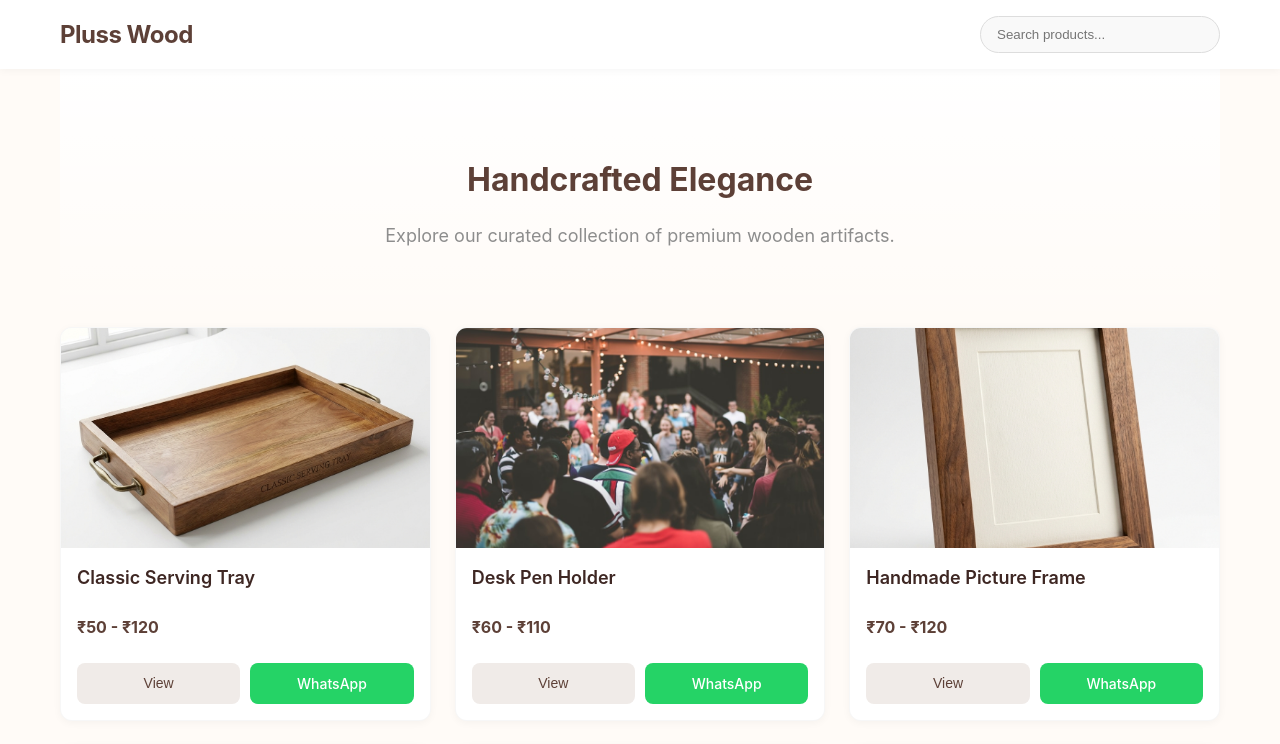
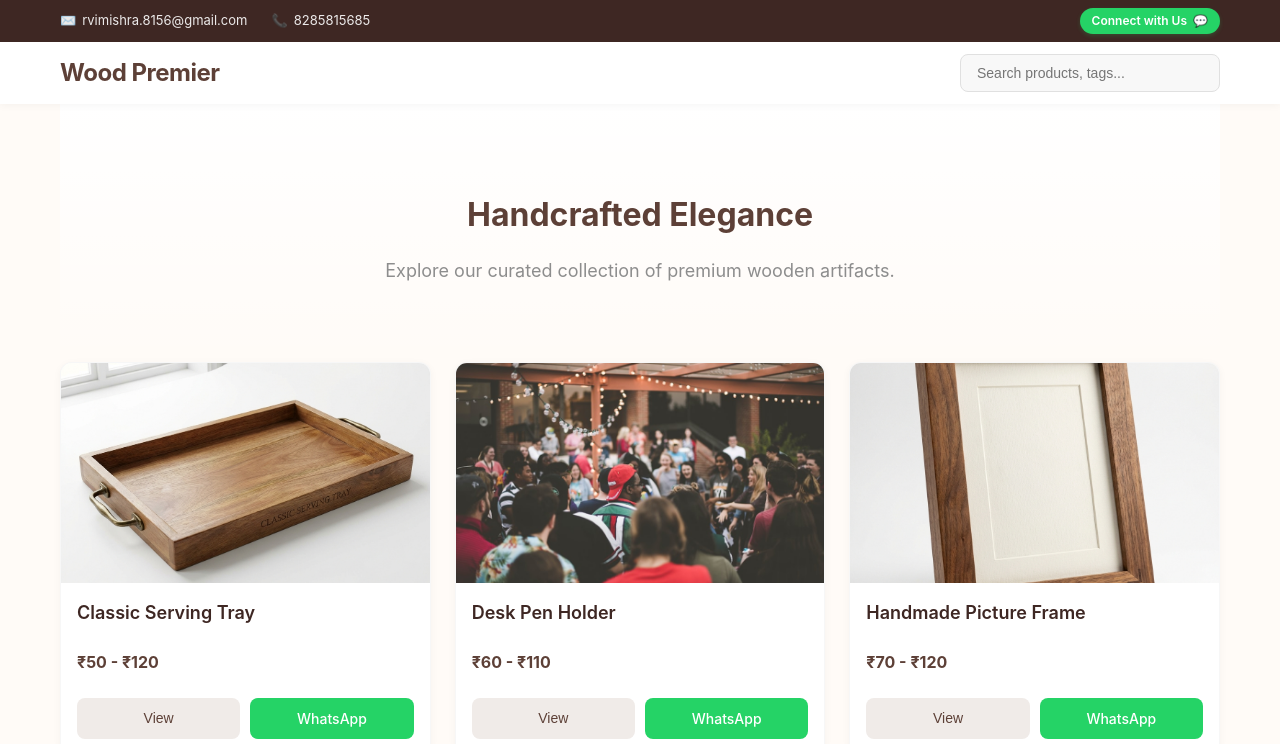
Before and after one commit to rvimishra8156-art/Test, a Next.js app: page / in a window 1280 px wide. Shown: the top 744 px of the page. Built offline with nearby package versions, Linux system fonts and the light colour scheme.

Commit message:
updated config for personal details

```diff
--- /dev/null
+++ b/components/Header.tsx
@@ -0,0 +1,62 @@
+import React, { useState } from 'react';
+import Link from 'next/link';
+import config from '../config.json';
+import Image from 'next/image';
+
+interface HeaderProps {
+    onSearch?: (query: string) => void;
+}
+
+export default function Header({ onSearch }: HeaderProps) {
+    const [q, setQ] = useState("");
+
+    const handleSearch = (e: React.ChangeEvent<HTMLInputElement>) => {
+        const val = e.target.value;
+        setQ(val);
+        if (onSearch) onSearch(val);
+    };
+
+    const whatsappInternational = config.company.whatsapp_international || config.company.phone.replace(/\D/g, '');
+    const whatsappUrl = `https://wa.me/${whatsappInternational}?text=${encodeURIComponent("Hi, I want to connect with Pluss Wood.")}`;
+
+    return (
+        <header className="site-header">
+            {/* Top Bar - Common for all pages */}
+            <div className="top-bar">
+                <div className="container top-bar-inner">
+                    <div className="contact-info">
+                        <span className="contact-item">
+                            <span className="icon">✉️</span> {config.company.email}
+                        </span>
+                        <span className="contact-item">
+                            <span className="icon">📞</span> {config.company.phone}
+                        </span>
+                    </div>
+                    <a href={whatsappUrl} target="_blank" rel="noreferrer" className="btn-connect">
+                        Connect with Us <span className="icon-wp">💬</span>
+                    </a>
+                </div>
+            </div>
+
+            {/* Main Navigation */}
+            <div className="main-nav">
+                <div className="container nav-inner">
+                    <div className="logo">
+                        <Link href="/" style={{ textDecoration: 'none' }}>
+                            <h1>{config.company.name}</h1>
+                        </Link>
+                    </div>
+                    <div className="search-bar">
+                        <input
+                            type="text"
+                            placeholder="Search products, tags..."
+                            value={q}
+                            onChange={handleSearch}
+                            aria-label="Search"
+                        />
+                    </div>
+                </div>
+            </div>
+        </header>
+    );
+}
--- a/components/ProductCard.tsx
+++ b/components/ProductCard.tsx
@@ -1,5 +1,6 @@
 import React from 'react';
 import { Product } from '../types';
+import config from '../config.json';
 
 import Image from 'next/image';
 
@@ -11,8 +12,9 @@ interface ProductCardProps {
 export default function ProductCard({ product, onClick }: ProductCardProps) {
     // Safe WhatsApp link generator
     const getWhatsAppLink = (name: string, sku: string) => {
+        const phone = config.company.whatsapp_international;
         const text = `Hi, I'm interested in the product: ${name} (SKU:${sku})`;
-        return `https://wa.me/919711842097?text=${encodeURIComponent(text)}`;
+        return `https://wa.me/${phone}?text=${encodeURIComponent(text)}`;
     };
 
     return (
--- a/components/ProductModal.tsx
+++ b/components/ProductModal.tsx
@@ -1,6 +1,7 @@
 import React, { useEffect, useState } from "react";
 import Image from "next/image";
 import { Product } from "../types";
+import config from "../config.json";
 
 interface ProductModalProps {
     product: Product;
@@ -22,6 +23,8 @@ export default function ProductModal({ product, onClose }: ProductModalProps) {
     useEffect(() => {
         setIndex(0);
     }, [product]);
+
+    const whatsappUrl = `https://wa.me/${config.company.whatsapp_international}?text=${encodeURIComponent(`Hi, I'm interested in the product: ${product.name} (SKU:${product.sku})`)}`;
 
     return (
         <div className="modal-overlay" onClick={onClose}>
@@ -73,7 +76,7 @@ export default function ProductModal({ product, onClose }: ProductModalProps) {
                         </p>
                         <a
                             className="whatsapp large"
-                            href={`https://wa.me/919711842097?text=${encodeURIComponent(`Hi, I'm interested in the product: ${product.name} (SKU:${product.sku})`)}`}
+                            href={whatsappUrl}
                             target="_blank"
                             rel="noreferrer"
                         >
--- a/config.json
+++ b/config.json
@@ -1,10 +1,10 @@
 {
   "company": {
-    "name": "Pluss Wood",
+    "name": "Wood Premier",
     "tagline": "Crafted Wood. Curated Living.",
-    "phone": "9711842097",
-    "whatsapp_international": "919711842097",
-    "email": "plussunilsingh@gmail.com",
+    "phone": "8285815685",
+    "whatsapp_international": "918285815685",
+    "email": "rvimishra.8156@gmail.com",
     "address": "New Delhi, India",
     "currency": "INR",
     "default_items_per_page": 9,
@@ -20,7 +20,7 @@
     "public_key": "REPLACE_WITH_YOUR_PUBLIC_KEY"
   },
   "seo": {
-    "site_title": "Pluss Wood — Premium Wooden Products",
+    "site_title": "Wood Premier — Premium Wooden Products",
     "site_description": "Premium handcrafted wooden goods — serving trays, pen holders, frames, small furniture and curated gifts."
   }
 }
--- a/pages/index.tsx
+++ b/pages/index.tsx
@@ -3,6 +3,7 @@ import { useState } from "react";
 import { GetStaticProps } from "next";
 import ProductList from "../components/ProductList";
 import ProductModal from "../components/ProductModal";
+import Header from "../components/Header"; // Import the new Header
 import { getProducts } from "../lib/data";
 import { Product } from "../types";
 
@@ -34,22 +35,8 @@ export default function Home({ products }: HomeProps) {
                 <meta name="viewport" content="width=device-width, initial-scale=1" />
             </Head>
 
-            <header className="site-header">
-                <div className="container">
-                    <div className="logo">
-                        <h1>Pluss Wood</h1>
-                    </div>
-                    <div className="search-bar">
-                        <input
-                            type="text"
-                            placeholder="Search products..."
-                            value={search}
-                            onChange={(e) => setSearch(e.target.value)}
-                            aria-label="Search"
-                        />
-                    </div>
-                </div>
-            </header>
+            {/* Shared Header with Top Bar */}
+            <Header onSearch={setSearch} />
 
             <main className="container main-content">
                 <div className="hero">
--- a/styles/globals.css
+++ b/styles/globals.css
@@ -1,17 +1,21 @@
 :root {
-  --bg: #fffbf7; /* Warmer, premium background */
-  --accent: #5d4037; /* Rich wood tone */
+  --bg: #fffbf7;
+  /* Warmer, premium background */
+  --accent: #5d4037;
+  /* Rich wood tone */
   --accent-light: #8d6e63;
   --text: #3e2723;
   --muted: #8d8d8d;
   --card-bg: #ffffff;
   --radius: 12px;
-  --shadow-sm: 0 2px 8px rgba(0,0,0,0.04);
-  --shadow-md: 0 8px 24px rgba(0,0,0,0.08);
+  --shadow-sm: 0 2px 8px rgba(0, 0, 0, 0.04);
+  --shadow-md: 0 8px 24px rgba(0, 0, 0, 0.08);
   --font-base: "Inter", system-ui, -apple-system, sans-serif;
 }
 
-* { box-sizing: border-box; }
+* {
+  box-sizing: border-box;
+}
 
 body {
   margin: 0;
@@ -28,34 +32,97 @@ body {
   position: sticky;
   top: 0;
   z-index: 100;
+  display: flex;
+  flex-direction: column;
 }
-.site-header .container {
+
+.top-bar {
+  background: var(--text);
+  /* Dark premium brown */
+  color: rgba(255, 255, 255, 0.9);
+  font-size: 13px;
+  padding: 8px 0;
+}
+
+.top-bar-inner {
   max-width: 1200px;
   margin: 0 auto;
-  padding: 16px 20px;
+  padding: 0 20px;
   display: flex;
   justify-content: space-between;
   align-items: center;
 }
+
+.contact-info {
+  display: flex;
+  gap: 24px;
+}
+
+.contact-item {
+  display: flex;
+  align-items: center;
+  gap: 6px;
+}
+
+.btn-connect {
+  background: #25d366;
+  color: #fff;
+  padding: 4px 12px;
+  border-radius: 99px;
+  /* Pill shape */
+  text-decoration: none;
+  font-weight: 600;
+  font-size: 12px;
+  display: flex;
+  align-items: center;
+  gap: 6px;
+  transition: all 0.2s;
+  box-shadow: 0 2px 4px rgba(37, 211, 102, 0.2);
+}
+
+.btn-connect:hover {
+  background: #1ebc57;
+  transform: translateY(-1px);
+  box-shadow: 0 4px 8px rgba(37, 211, 102, 0.3);
+}
+
+.main-nav {
+  padding: 12px 0;
+  background: #fff;
+}
+
+.nav-inner {
+  max-width: 1200px;
+  margin: 0 auto;
+  padding: 0 20px;
+  display: flex;
+  justify-content: space-between;
+  align-items: center;
+}
+
 .logo h1 {
   margin: 0;
   font-size: 24px;
   color: var(--accent);
   letter-spacing: -0.5px;
 }
+
 .search-bar input {
   padding: 10px 16px;
-  border-radius: 20px;
-  border: 1px solid #ddd;
-  background: #f9f9f9;
-  width: 240px;
+  border-radius: 8px;
+  /* Slightly squarer than before for modern look */
+  border: 1px solid #e0e0e0;
+  background: #f8f8f8;
+  width: 260px;
   transition: all 0.2s;
   outline: none;
+  font-size: 14px;
 }
+
 .search-bar input:focus {
   border-color: var(--accent-light);
   background: #fff;
-  box-shadow: 0 0 0 3px rgba(93, 64, 55, 0.1);
+  box-shadow: 0 0 0 3px rgba(93, 64, 55, 0.08);
 }
 
 /* Hero */
@@ -64,11 +131,13 @@ body {
   padding: 60px 20px;
   background: linear-gradient(180deg, #fff, transparent);
 }
+
 .hero h2 {
   font-size: 32px;
   margin-bottom: 8px;
   color: var(--accent);
 }
+
 .hero p {
   color: var(--muted);
   font-size: 18px;
@@ -80,9 +149,11 @@ body {
   margin: 0 auto;
   padding: 0 20px 60px;
 }
+
 .grid {
   display: grid;
-  grid-template-columns: repeat(auto-fill, minmax(280px, 1fr)); /* Wider cards */
+  grid-template-columns: repeat(auto-fill, minmax(280px, 1fr));
+  /* Wider cards */
   gap: 24px;
 }
 
@@ -93,10 +164,11 @@ body {
   box-shadow: var(--shadow-sm);
   transition: all 0.3s ease;
   overflow: hidden;
-  border: 1px solid rgba(0,0,0,0.03);
+  border: 1px solid rgba(0, 0, 0, 0.03);
   display: flex;
   flex-direction: column;
 }
+
 .product-card:hover {
   transform: translateY(-4px);
   box-shadow: var(--shadow-md);
@@ -109,11 +181,14 @@ body {
   cursor: pointer;
   background: #f0f0f0;
 }
+
 .product-image img {
   transition: transform 0.5s ease;
 }
+
 .product-card:hover .product-image img {
-  transform: scale(1.05); /* Subtle zoom */
+  transform: scale(1.05);
+  /* Subtle zoom */
 }
 
 .product-body {
@@ -123,23 +198,28 @@ body {
   gap: 8px;
   flex: 1;
 }
+
 .product-body h3 {
   margin: 0;
   font-size: 18px;
   font-weight: 600;
   color: var(--text);
 }
+
 .price {
   font-size: 16px;
   color: var(--accent);
   font-weight: 700;
 }
+
 .actions {
   margin-top: auto;
   display: flex;
   gap: 10px;
 }
-.btn-details, .btn-whatsapp {
+
+.btn-details,
+.btn-whatsapp {
   flex: 1;
   padding: 10px;
   border-radius: 8px;
@@ -151,17 +231,21 @@ body {
   border: none;
   transition: background 0.2s;
 }
+
 .btn-details {
   background: #f0ebe8;
   color: var(--accent);
 }
+
 .btn-details:hover {
   background: #e4dad6;
 }
+
 .btn-whatsapp {
   background: #25d366;
   color: white;
 }
+
 .btn-whatsapp:hover {
   background: #1ebc57;
 }
@@ -173,6 +257,7 @@ body {
   justify-content: center;
   gap: 8px;
 }
+
 .pagination button {
   padding: 8px 14px;
   border: 1px solid #ddd;
@@ -183,15 +268,18 @@ body {
   font-weight: 500;
   transition: all 0.2s;
 }
+
 .pagination button:hover:not(:disabled) {
   border-color: var(--accent);
   color: var(--accent);
 }
+
 .pagination button.active {
   background: var(--accent);
   color: #fff;
   border-color: var(--accent);
 }
+
 .pagination button:disabled {
   opacity: 0.5;
   cursor: not-allowed;
@@ -201,7 +289,7 @@ body {
 .modal-overlay {
   position: fixed;
   inset: 0;
-  background: rgba(0,0,0,0.6);
+  background: rgba(0, 0, 0, 0.6);
   backdrop-filter: blur(4px);
   z-index: 1000;
   display: flex;
@@ -209,23 +297,25 @@ body {
   align-items: center;
   padding: 20px;
 }
+
 .modal-content {
   background: #fff;
   width: 100%;
   max-width: 900px;
   border-radius: 16px;
   overflow: hidden;
-  box-shadow: 0 20px 40px rgba(0,0,0,0.2);
+  box-shadow: 0 20px 40px rgba(0, 0, 0, 0.2);
   display: flex;
   flex-direction: column;
   max-height: 90vh;
   position: relative;
 }
+
 .modal-close {
   position: absolute;
   top: 16px;
   right: 16px;
-  background: rgba(0,0,0,0.05);
+  background: rgba(0, 0, 0, 0.05);
   border: none;
   width: 32px;
   height: 32px;
@@ -237,7 +327,10 @@ body {
   justify-content: center;
   z-index: 10;
 }
-.modal-close:hover { background: rgba(0,0,0,0.1); }
+
+.modal-close:hover {
+  background: rgba(0, 0, 0, 0.1);
+}
 
 .modal-body {
   display: flex;
@@ -245,6 +338,7 @@ body {
   overflow-y: auto;
   padding: 0;
 }
+
 @media(min-width: 768px) {
   .modal-body {
     flex-direction: row;
@@ -259,6 +353,7 @@ body {
   flex-direction: column;
   gap: 16px;
 }
+
 .details {
   flex: 1;
   padding: 32px;
@@ -266,7 +361,13 @@ body {
   flex-direction: column;
   gap: 16px;
 }
-.details h2 { margin: 0; font-size: 28px; color: var(--accent); }
+
+.details h2 {
+  margin: 0;
+  font-size: 28px;
+  color: var(--accent);
+}
+
 .tag {
   display: inline-block;
   background: #eee;
@@ -276,6 +377,7 @@ body {
   margin-right: 6px;
   color: #666;
 }
+
 .whatsapp.large {
   display: block;
   text-align: center;
```
Also changed, not shown: components/Header.js (deleted, +0 -31 lines). Lines whose indentation alone changed are shown as unchanged.
